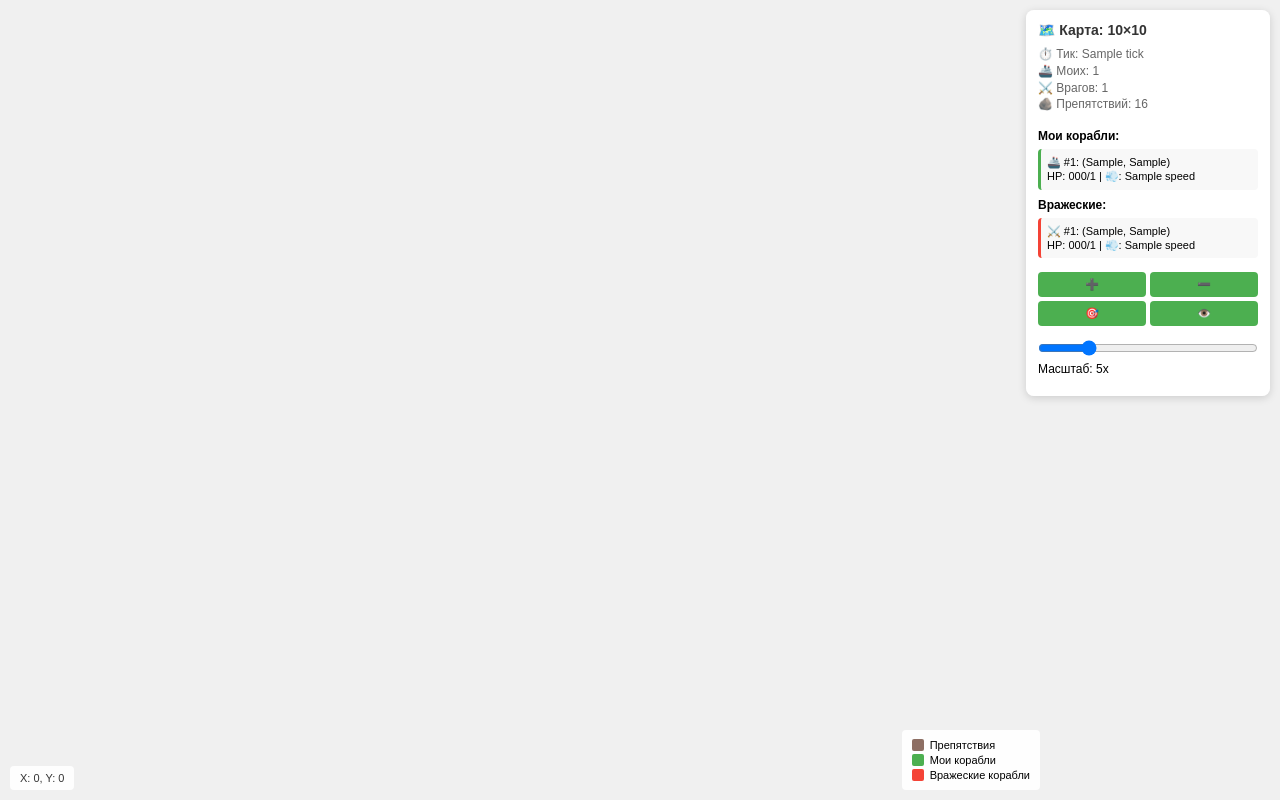
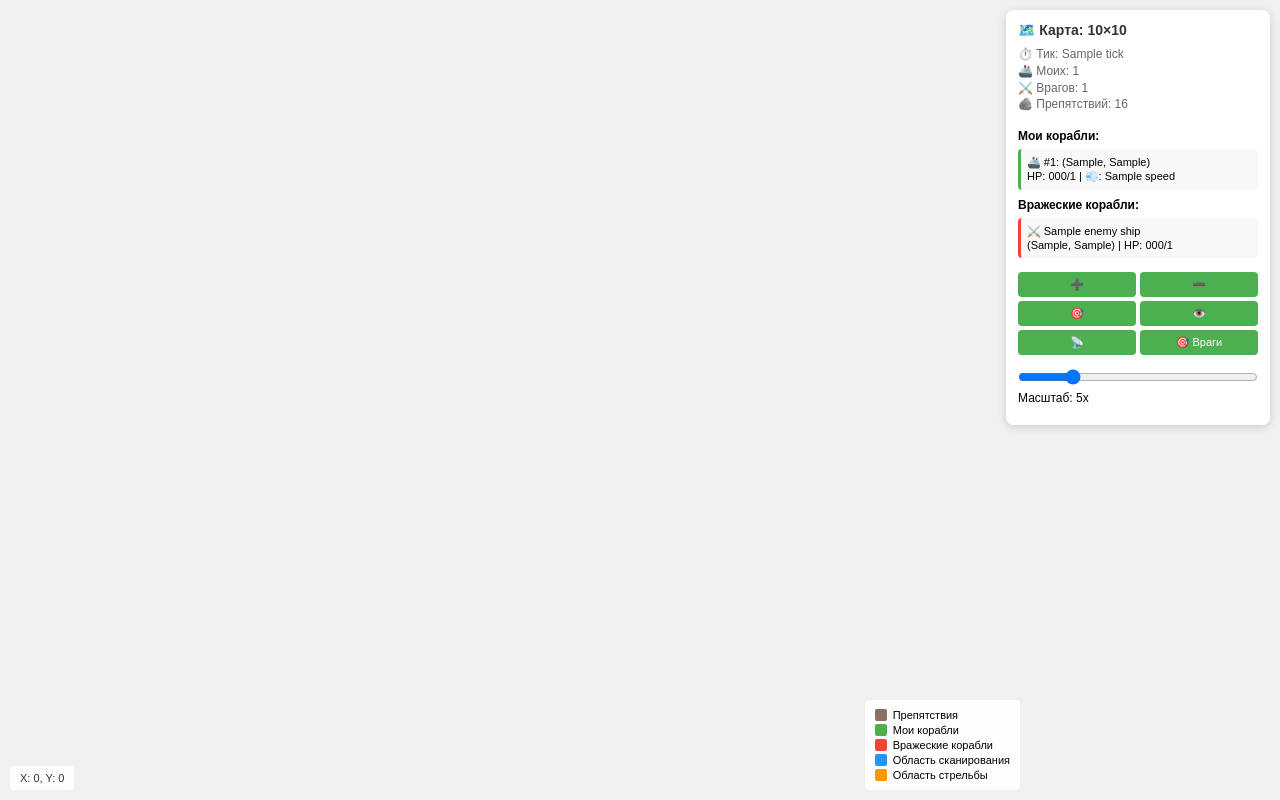
Before and after one commit to epps131/vibeton, a Symfony app: template templates/map.html.twig in a window 1280 px wide. Run offline with Twig, Linux system fonts and the light colour scheme; the template is opened without the code that fills it: most values are stand-ins (such as "Sample title", 1, 10 or a date in 2020); a map, chart or similar area stays blank; some libraries are stand-ins or nearby versions.

Commit message:
symfony init

```diff
--- a/templates/map.html.twig
+++ b/templates/map.html.twig
@@ -28,7 +28,7 @@
             border-radius: 8px;
             box-shadow: 0 2px 8px rgba(0, 0, 0, 0.15);
             z-index: 1000;
-            width: 220px;
+            width: 240px;
             max-height: 80vh;
             overflow-y: auto;
             font-size: 12px;
@@ -128,7 +128,7 @@
         .legend {
             position: fixed;
             bottom: 10px;
-            right: 240px;
+            right: 260px;
             background: rgba(255, 255, 255, 0.9);
             padding: 6px 10px;
             border-radius: 4px;
@@ -157,7 +157,7 @@
             border-radius: 8px;
             box-shadow: 0 2px 8px rgba(0, 0, 0, 0.15);
             z-index: 1000;
-            max-width: 250px;
+            max-width: 280px;
             font-size: 11px;
         }
 
@@ -170,6 +170,12 @@
         #shipsList h4 {
             margin: 8px 0 4px 0;
             font-size: 12px;
+        }
+
+        .player-name {
+            font-weight: bold;
+            color: #333;
+            margin-bottom: 4px;
         }
 
         .border-warning {
@@ -207,11 +213,11 @@
         {% endfor %}
 
         {% if enemyShips|length > 0 %}
-            <h4>Вражеские:</h4>
+            <h4>Вражеские корабли:</h4>
             {% for ship in enemyShips %}
                 <div class="ship-info enemy-ship" data-ship-id="{{ ship.id }}" onclick="centerOnShip('{{ ship.id }}')">
-                    ⚔️ #{{ loop.index }}: ({{ ship.x }}, {{ ship.y }})<br>
-                    HP: {{ ship.hp }}/{{ ship.size }} | 💨: {{ ship.speed }}
+                    ⚔️ {{ ship.playerName }}<br>
+                    ({{ ship.x }}, {{ ship.y }}) | HP: {{ ship.hp }}/{{ ship.size }}
                 </div>
             {% endfor %}
         {% endif %}
@@ -222,6 +228,8 @@
         <button onclick="zoomOut()">➖</button>
         <button onclick="resetView()">🎯</button>
         <button onclick="centerOnAllShips()">👁️</button>
+        <button onclick="toggleEnemyRadii()">📡</button>
+        <button onclick="focusOnEnemies()">🎯 Враги</button>
     </div>
 
     <div class="zoom-controls">
@@ -252,6 +260,14 @@
         <div class="legend-color" style="background: #f44336;"></div>
         <span>Вражеские корабли</span>
     </div>
+    <div class="legend-item">
+        <div class="legend-color" style="background: #2196F3;"></div>
+        <span>Область сканирования</span>
+    </div>
+    <div class="legend-item">
+        <div class="legend-color" style="background: #FF9800;"></div>
+        <span>Область стрельбы</span>
+    </div>
 </div>
 
 <div class="border-warning" id="borderWarning">
@@ -271,6 +287,7 @@
     let lastDrawTime = 0;
     const DRAW_THROTTLE = 16;
     let selectedShipId = null;
+    let showEnemyRadii = false;
 
     // Элементы DOM
     const canvas = document.getElementById('mapCanvas');
@@ -308,21 +325,18 @@
         drawMap();
     }
 
-    // Центрирование на корабле (ИСПРАВЛЕНО для краев карты)
+    // Центрирование на корабле
     function centerOnShip(shipId) {
         const ship = ALL_SHIPS.find(s => s.id === shipId);
         if (ship) {
-            // Вычисляем целевые координаты для центрирования
             let targetX = ship.x - canvas.width / (2 * scale);
             let targetY = ship.y - canvas.height / (2 * scale);
 
-            // Проверяем, находится ли корабль у края карты
             const isAtLeftEdge = ship.x < canvas.width / (2 * scale);
             const isAtRightEdge = ship.x > MAP_WIDTH - canvas.width / (2 * scale);
             const isAtTopEdge = ship.y < canvas.height / (2 * scale);
             const isAtBottomEdge = ship.y > MAP_HEIGHT - canvas.height / (2 * scale);
 
-            // Корректируем для краев карты
             if (isAtLeftEdge) {
                 targetX = 0;
                 showBorderWarning('left');
@@ -343,11 +357,51 @@
                 hideBorderWarning();
             }
 
-            // Плавное перемещение к целевым координатам
             animatePanTo(targetX, targetY);
-
             selectShip(shipId);
         }
+    }
+
+    // Фокус на вражеских кораблях
+    function focusOnEnemies() {
+        if (ENEMY_SHIPS.length === 0) return;
+
+        let minX = Infinity, maxX = -Infinity, minY = Infinity, maxY = -Infinity;
+
+        ENEMY_SHIPS.forEach(ship => {
+            minX = Math.min(minX, ship.x);
+            maxX = Math.max(maxX, ship.x);
+            minY = Math.min(minY, ship.y);
+            maxY = Math.max(maxY, ship.y);
+        });
+
+        const padding = 100;
+        minX = Math.max(0, minX - padding);
+        maxX = Math.min(MAP_WIDTH, maxX + padding);
+        minY = Math.max(0, minY - padding);
+        maxY = Math.min(MAP_HEIGHT, maxY + padding);
+
+        const width = maxX - minX;
+        const height = maxY - minY;
+
+        const scaleX = canvas.width / width;
+        const scaleY = canvas.height / height;
+
+        scale = Math.min(scaleX, scaleY, 15);
+        scale = Math.max(scale, 3); // Минимальный масштаб для врагов
+
+        offsetX = Math.max(0, Math.min(minX, MAP_WIDTH - canvas.width / scale));
+        offsetY = Math.max(0, Math.min(minY, MAP_HEIGHT - canvas.height / scale));
+
+        selectShip(null);
+        updateZoomUI();
+        drawMap();
+    }
+
+    // Переключение отображения радиусов врагов
+    function toggleEnemyRadii() {
+        showEnemyRadii = !showEnemyRadii;
+        drawMap();
     }
 
     // Плавная анимация перемещения
@@ -361,7 +415,6 @@
             const elapsed = currentTime - startTime;
             const progress = Math.min(elapsed / duration, 1);
 
-            // easing function
             const easeProgress = 1 - Math.pow(1 - progress, 3);
 
             offsetX = startX + (targetX - startX) * easeProgress;
@@ -377,7 +430,7 @@
         animate();
     }
 
-    // Показать предупреждение о крае карты
+    // Показать/скрыть предупреждение о крае
     function showBorderWarning(side) {
         const messages = {
             'left': '⚠️ Корабль у левого края',
@@ -421,10 +474,9 @@
         const scaleX = canvas.width / width;
         const scaleY = canvas.height / height;
 
-        scale = Math.min(scaleX, scaleY, 15); // Ограничиваем максимальный масштаб
+        scale = Math.min(scaleX, scaleY, 15);
         scale = Math.max(scale, 1);
 
-        // Убеждаемся, что не выходим за границы карты
         offsetX = Math.max(0, Math.min(minX, MAP_WIDTH - canvas.width / scale));
         offsetY = Math.max(0, Math.min(minY, MAP_HEIGHT - canvas.height / scale));
 
@@ -450,13 +502,27 @@
 
             const ship = ALL_SHIPS.find(s => s.id === shipId);
             if (ship) {
-                selectedShipDetails.innerHTML = `
+                let details = `
                         <strong>${ship.id.substring(0, 12)}...</strong><br>
                         Позиция: (${ship.x}, ${ship.y})<br>
                         HP: ${ship.hp}/${ship.size}<br>
                         Скорость: ${ship.speed}<br>
                         Направление: ${ship.direction}
                     `;
+
+                // Добавляем информацию об игроке для вражеских кораблей
+                if (ship.playerName) {
+                    details = `<div class="player-name">${ship.playerName}</div>` + details;
+                }
+
+                // Добавляем дополнительную информацию для своих кораблей
+                if (MY_SHIPS.find(s => s.id === shipId)) {
+                    details += `<br>Сканирование: ${ship.scanRadius}<br>`;
+                    details += `Стрельба: ${ship.cannonRadius}<br>`;
+                    details += `КД: ${ship.cannonCooldownLeft}/${ship.cannonCooldown}`;
+                }
+
+                selectedShipDetails.innerHTML = details;
                 selectedShipInfo.style.display = 'block';
             }
         } else {
@@ -480,7 +546,7 @@
                 Math.pow(ship.x - worldX, 2) +
                 Math.pow(ship.y - worldY, 2)
             );
-            return distance < Math.max(10, ship.size * 2); // Увеличиваем область клика
+            return distance < Math.max(10, ship.size * 2);
         });
 
         if (clickedShip) {
@@ -504,81 +570,124 @@
             drawGrid();
             drawObstacles();
             drawShips();
-            drawRadii();
+
+            // Рисуем радиусы для своих кораблей всегда, для врагов - по настройке
+            drawRadii(MY_SHIPS, '#2196F3', '#FF9800');
+            if (showEnemyRadii) {
+                drawRadii(ENEMY_SHIPS, '#ff5252', '#ff7676');
+            }
 
             if (selectedShipId) {
                 highlightSelectedShip();
             }
 
-            // Рисуем границы карты
             drawMapBounds();
         });
     }
 
-    // Рисуем границы карты
-    function drawMapBounds() {
-        ctx.strokeStyle = '#ff0000';
-        ctx.lineWidth = 2;
-        ctx.setLineDash([5, 5]);
+    // Отрисовка радиусов для указанных кораблей
+    function drawRadii(ships, scanColor, cannonColor) {
+        ships.forEach(ship => {
+            const screenX = (ship.x - offsetX) * scale;
+            const screenY = (ship.y - offsetY) * scale;
 
-        // Левая граница
-        if (offsetX <= 0) {
+            if (screenX < -ship.scanRadius * scale || screenX > canvas.width + ship.scanRadius * scale ||
+                screenY < -ship.scanRadius * scale || screenY > canvas.height + ship.scanRadius * scale) {
+                return;
+            }
+
+            // Радиус сканирования
             ctx.beginPath();
-            ctx.moveTo(0, 0);
-            ctx.lineTo(0, canvas.height);
+            ctx.arc(screenX, screenY, ship.scanRadius * scale, 0, 2 * Math.PI);
+            ctx.strokeStyle = scanColor;
+            ctx.lineWidth = 1;
             ctx.stroke();
-        }
 
-        // Правая граница
-        const rightEdge = (MAP_WIDTH - offsetX) * scale;
-        if (rightEdge >= canvas.width - 2) {
-            ctx.beginPath();
-            ctx.moveTo(canvas.width, 0);
-            ctx.lineTo(canvas.width, canvas.height);
-            ctx.stroke();
-        }
+            // Радиус стрельбы (только для своих кораблей или если включено для врагов)
+            if (scanColor !== '#ff5252' || showEnemyRadii) {
+                ctx.beginPath();
+                ctx.arc(screenX, screenY, ship.cannonRadius * scale, 0, 2 * Math.PI);
+                ctx.strokeStyle = cannonColor;
+                ctx.lineWidth = 1.5;
+                ctx.stroke();
+            }
 
-        // Верхняя граница
-        if (offsetY <= 0) {
-            ctx.beginPath();
-            ctx.moveTo(0, 0);
-            ctx.lineTo(canvas.width, 0);
-            ctx.stroke();
-        }
+            // КД стрельбы (только для своих кораблей)
+            if (scanColor !== '#ff5252' && ship.cannonCooldownLeft > 0) {
+                ctx.fillStyle = 'rgba(255, 0, 0, 0.3)';
+                ctx.beginPath();
+                ctx.arc(screenX, screenY, ship.cannonRadius * scale, 0, 2 * Math.PI);
+                ctx.fill();
 
-        // Нижняя граница
-        const bottomEdge = (MAP_HEIGHT - offsetY) * scale;
-        if (bottomEdge >= canvas.height - 2) {
-            ctx.beginPath();
-            ctx.moveTo(0, canvas.height);
-            ctx.lineTo(canvas.width, canvas.height);
-            ctx.stroke();
-        }
-
-        ctx.setLineDash([]);
+                ctx.fillStyle = '#fff';
+                ctx.font = '12px Arial';
+                ctx.textAlign = 'center';
+                ctx.fillText(ship.cannonCooldownLeft.toString(), screenX, screenY + 4);
+            }
+        });
     }
 
-    // Подсветка выбранного корабля
-    function highlightSelectedShip() {
-        const ship = ALL_SHIPS.find(s => s.id === selectedShipId);
-        if (!ship) return;
+    // Отрисовка кораблей
+    function drawShips() {
+        // Сначала враги (под своими кораблями)
+        ENEMY_SHIPS.forEach(ship => {
+            drawShip(ship, '#f44336', true);
+        });
 
+        // Затем свои корабли (поверх врагов)
+        MY_SHIPS.forEach(ship => {
+            drawShip(ship, '#4CAF50', false);
+        });
+    }
+
+    // Отрисовка одного корабля
+    function drawShip(ship, color, isEnemy) {
         const screenX = (ship.x - offsetX) * scale;
         const screenY = (ship.y - offsetY) * scale;
         const shipSize = ship.size * scale;
 
+        if (screenX < -shipSize || screenX > canvas.width + shipSize ||
+            screenY < -shipSize || screenY > canvas.height + shipSize) {
+            return;
+        }
+
+        const direction = DIRECTIONS[ship.direction] || DIRECTIONS.south;
+
         ctx.save();
+        ctx.translate(screenX + shipSize/2, screenY + shipSize/2);
+        ctx.rotate(direction.angle);
+
+        // Корпус корабля
+        ctx.fillStyle = color;
         ctx.beginPath();
-        ctx.arc(screenX + shipSize/2, screenY + shipSize/2, shipSize * 1.5, 0, 2 * Math.PI);
-        ctx.strokeStyle = '#FFD700';
-        ctx.lineWidth = 2;
-        ctx.setLineDash([5, 3]);
+        ctx.moveTo(shipSize/2, 0);
+        ctx.lineTo(-shipSize/2, -shipSize/2);
+        ctx.lineTo(-shipSize/2, shipSize/2);
+        ctx.closePath();
+        ctx.fill();
+
+        // Обводка
+        ctx.strokeStyle = '#000';
+        ctx.lineWidth = 1;
         ctx.stroke();
-        ctx.setLineDash([]);
+
+        // HP бар
+        const hpPercent = ship.hp / ship.size;
+        ctx.fillStyle = hpPercent > 0.5 ? '#4CAF50' : hpPercent > 0.25 ? '#FF9800' : '#f44336';
+        ctx.fillRect(-shipSize/2, -shipSize - 4, shipSize * hpPercent, 2);
+
         ctx.restore();
+
+        // Имя игрока для вражеских кораблей
+        if (isEnemy && scale > 3) {
+            ctx.fillStyle = '#000';
+            ctx.font = '10px Arial';
+            ctx.textAlign = 'center';
+            ctx.fillText(ship.playerName || 'Enemy', screenX + shipSize/2, screenY - 10);
+        }
     }
 
-    // Остальные функции отрисовки без изменений...
+    // Остальные функции без изменений...
     function drawGrid() {
         const cellSize = BASE_CELL_SIZE * scale;
         const startX = Math.floor(offsetX / cellSize) * cellSize;
@@ -636,84 +745,64 @@
         });
     }
 
-    function drawShips() {
-        MY_SHIPS.forEach(ship => {
-            drawShip(ship, '#4CAF50');
-        });
+    function highlightSelectedShip() {
+        const ship = ALL_SHIPS.find(s => s.id === selectedShipId);
+        if (!ship) return;
 
-        ENEMY_SHIPS.forEach(ship => {
-            drawShip(ship, '#f44336');
-        });
-    }
-
-    function drawShip(ship, color) {
         const screenX = (ship.x - offsetX) * scale;
         const screenY = (ship.y - offsetY) * scale;
         const shipSize = ship.size * scale;
 
-        if (screenX < -shipSize || screenX > canvas.width + shipSize ||
-            screenY < -shipSize || screenY > canvas.height + shipSize) {
-            return;
-        }
-
-        const direction = DIRECTIONS[ship.direction] || DIRECTIONS.south;
-
         ctx.save();
-        ctx.translate(screenX + shipSize/2, screenY + shipSize/2);
-        ctx.rotate(direction.angle);
-
-        ctx.fillStyle = color;
         ctx.beginPath();
-        ctx.moveTo(shipSize/2, 0);
-        ctx.lineTo(-shipSize/2, -shipSize/2);
-        ctx.lineTo(-shipSize/2, shipSize/2);
-        ctx.closePath();
-        ctx.fill();
-
-        ctx.strokeStyle = '#000';
-        ctx.lineWidth = 1;
+        ctx.arc(screenX + shipSize/2, screenY + shipSize/2, shipSize * 1.5, 0, 2 * Math.PI);
+        ctx.strokeStyle = '#FFD700';
+        ctx.lineWidth = 2;
+        ctx.setLineDash([5, 3]);
         ctx.stroke();
-
-        const hpPercent = ship.hp / ship.size;
-        ctx.fillStyle = hpPercent > 0.5 ? '#4CAF50' : hpPercent > 0.25 ? '#FF9800' : '#f44336';
-        ctx.fillRect(-shipSize/2, -shipSize - 4, shipSize * hpPercent, 2);
-
+        ctx.setLineDash([]);
         ctx.restore();
     }
 
-    function drawRadii() {
-        MY_SHIPS.forEach(ship => {
-            drawShipRadii(ship, '#2196F3', '#FF9800');
-        });
+    function drawMapBounds() {
+        ctx.strokeStyle = '#ff0000';
+        ctx.lineWidth = 2;
+        ctx.setLineDash([5, 5]);
 
-        ENEMY_SHIPS.forEach(ship => {
-            drawShipRadii(ship, '#ff5252', '#ff7676');
-        });
+        if (offsetX <= 0) {
+            ctx.beginPath();
+            ctx.moveTo(0, 0);
+            ctx.lineTo(0, canvas.height);
+            ctx.stroke();
+        }
+
+        const rightEdge = (MAP_WIDTH - offsetX) * scale;
+        if (rightEdge >= canvas.width - 2) {
+            ctx.beginPath();
+            ctx.moveTo(canvas.width, 0);
+            ctx.lineTo(canvas.width, canvas.height);
+            ctx.stroke();
+        }
+
+        if (offsetY <= 0) {
+            ctx.beginPath();
+            ctx.moveTo(0, 0);
+            ctx.lineTo(canvas.width, 0);
+            ctx.stroke();
+        }
+
+        const bottomEdge = (MAP_HEIGHT - offsetY) * scale;
+        if (bottomEdge >= canvas.height - 2) {
+            ctx.beginPath();
+            ctx.moveTo(0, canvas.height);
+            ctx.lineTo(canvas.width, canvas.height);
+            ctx.stroke();
+        }
+
+        ctx.setLineDash([]);
     }
 
-    function drawShipRadii(ship, scanColor, cannonColor) {
-        const screenX = (ship.x - offsetX) * scale;
-        const screenY = (ship.y - offsetY) * scale;
-
-        if (screenX < -ship.scanRadius * scale || screenX > canvas.width + ship.scanRadius * scale ||
-            screenY < -ship.scanRadius * scale || screenY > canvas.height + ship.scanRadius * scale) {
-            return;
-        }
-
-        ctx.beginPath();
-        ctx.arc(screenX, screenY, ship.scanRadius * scale, 0, 2 * Math.PI);
-        ctx.strokeStyle = scanColor;
-        ctx.lineWidth = 1;
-        ctx.stroke();
-
-        ctx.beginPath();
-        ctx.arc(screenX, screenY, ship.cannonRadius * scale, 0, 2 * Math.PI);
-        ctx.strokeStyle = cannonColor;
-        ctx.lineWidth = 1.5;
-        ctx.stroke();
-    }
-
-    // Функции масштабирования
+    // Функции масштабирования и навигации...
     function zoomIn() {
         scale = Math.min(20, scale + 1);
         updateZoomUI();
@@ -739,7 +828,7 @@
         if (zoomLevel) zoomLevel.textContent = scale + 'x';
     }
 
-    // Обработчики событий
+    // Обработчики событий...
     canvas.addEventListener('mousedown', (e) => {
         isDragging = true;
         lastX = e.clientX;
@@ -764,7 +853,6 @@
             offsetX -= deltaX;
             offsetY -= deltaY;
 
-            // Ограничиваем границы с учетом масштаба
             offsetX = Math.max(0, Math.min(offsetX, MAP_WIDTH - canvas.width / scale));
             offsetY = Math.max(0, Math.min(offsetY, MAP_HEIGHT - canvas.height / scale));
 
@@ -804,7 +892,6 @@
         offsetX = worldX - mouseX / scale;
         offsetY = worldY - mouseY / scale;
 
-        // Ограничиваем после изменения масштаба
         offsetX = Math.max(0, Math.min(offsetX, MAP_WIDTH - canvas.width / scale));
         offsetY = Math.max(0, Math.min(offsetY, MAP_HEIGHT - canvas.height / scale));
 
@@ -817,12 +904,10 @@
             const oldScale = scale;
             scale = parseInt(e.target.value);
 
-            // Корректируем offset при изменении масштаба
             const ratio = scale / oldScale;
             offsetX = offsetX * ratio;
             offsetY = offsetY * ratio;
 
-            // Ограничиваем границы
             offsetX = Math.max(0, Math.min(offsetX, MAP_WIDTH - canvas.width / scale));
             offsetY = Math.max(0, Math.min(offsetY, MAP_HEIGHT - canvas.height / scale));
 
@@ -864,6 +949,12 @@
                 offsetY = Math.min(MAP_HEIGHT - canvas.height / scale, offsetY + 100 / scale);
                 drawMap();
                 break;
+            case 'e':
+                focusOnEnemies();
+                break;
+            case 'r':
+                toggleEnemyRadii();
+                break;
         }
     });
 
@@ -872,6 +963,11 @@
         initCanvas();
         resetView();
         updateZoomUI();
+
+        // Автофокус на врагах при загрузке, если они есть
+        if (ENEMY_SHIPS.length > 0) {
+            setTimeout(focusOnEnemies, 1000);
+        }
     });
 </script>
 </body>
```
Also changed, not shown: public/ships.json (+129 -31 lines), src/Command/UpdateDataCommand.php (+5 -3 lines).
